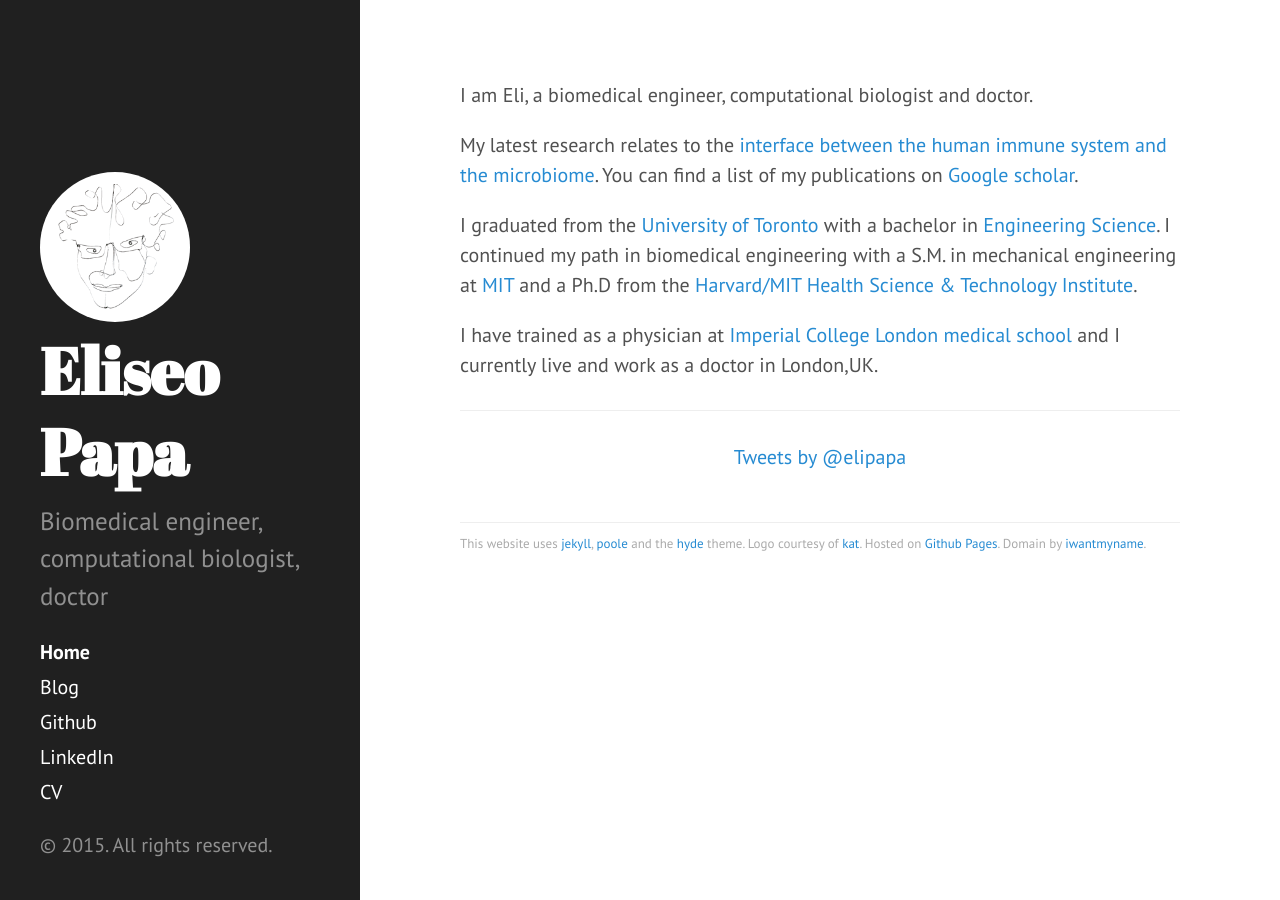
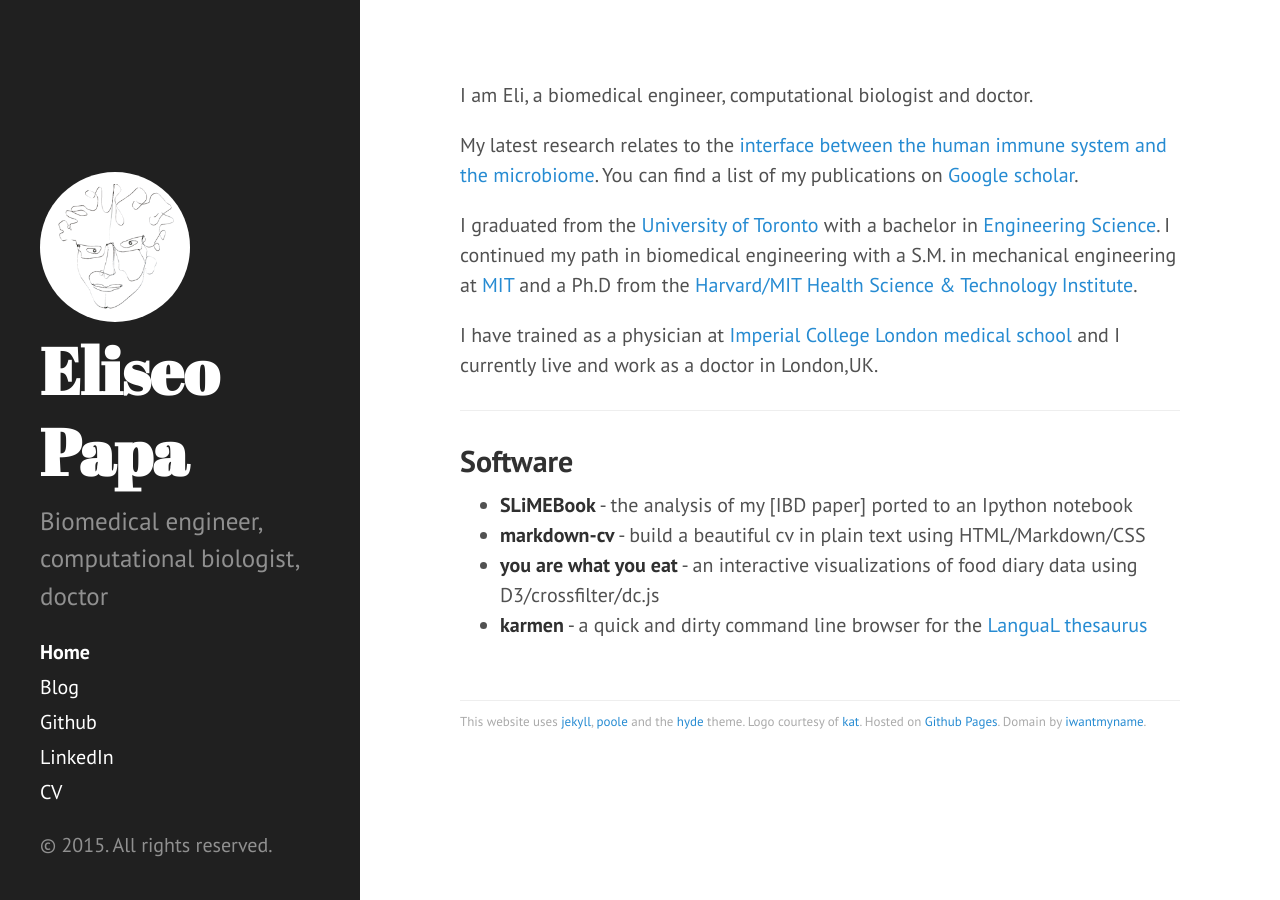
Before and after one commit to elipapa/elipapa.github.io, a Jekyll site: the page built from index.md, in a window 1280 px wide. Built offline with Jekyll 4.4.1, drawn with Linux system fonts in a browser that asks for light colours; comment, search, counter and statistics services are not loaded.

Commit message:
no tweets, but direct links to software on github

```diff
--- a/index.md
+++ b/index.md
@@ -11,13 +11,22 @@ I graduated from the [University of Toronto][] with a bachelor in [Engineering S
 
 I have trained as a physician at [Imperial College London medical school][] and I currently live and work as a doctor in London,UK.
 
+***
 
+##Software
+
+- [**SLiMEBook**]() - the analysis of my [IBD paper] ported to an Ipython notebook
+- [**markdown-cv** ](https://elipapa.github.io/markdown-cv/)- build a beautiful cv in plain text using HTML/Markdown/CSS
+- [**you are what you eat**](https://elipapa.github.io/youarewhatyoueat/) - an interactive visualizations of food diary data using D3/crossfilter/dc.js
+- [**karmen**](https://github.com/elipapa/karmen) - a quick and dirty command line browser for the [LanguaL thesaurus](http://www.langual.org/langual_Thesaurus.asp)
+
+<!--
 ***
 
 <div class="twitter-timeline-widget" align="center">
 <a class="twitter-timeline" href="https://twitter.com/elipapa" height="600" data-chrome="noborders nofooter" data-widget-id="496053514984898561">Tweets by @elipapa</a>
 <script>!function(d,s,id){var js,fjs=d.getElementsByTagName(s)[0],p=/^http:/.test(d.location)?'http':'https';if(!d.getElementById(id)){js=d.createElement(s);js.id=id;js.src=p+"://platform.twitter.com/widgets.js";fjs.parentNode.insertBefore(js,fjs);}}(document,"script","twitter-wjs");</script>
-</div>
+</div> -->
 
 <!-- ***
 
```
